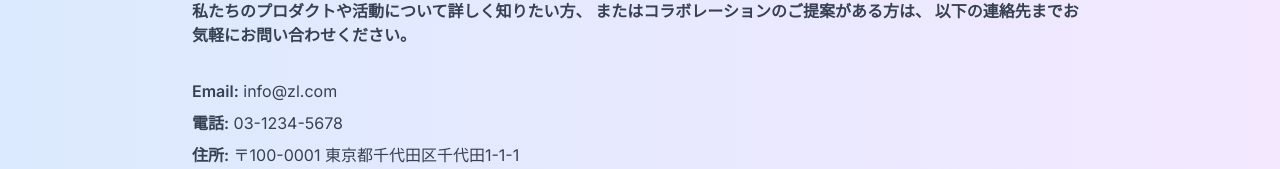
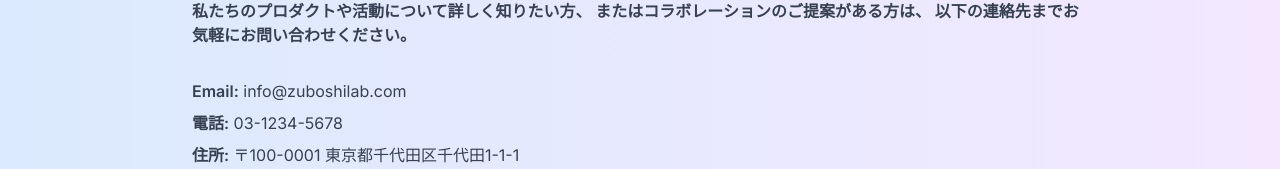
Before and after one commit to GakutoTobinaga/zuboshilab-web, a Next.js app: page /about in a window 1280 px wide. Shown: the part 453-622 px from the top of the page. Built offline with nearby package versions, Linux system fonts and the light colour scheme.

Commit message:
fix: 連絡先メールアドレスをinfo@zuboshilab.comに統一

```diff
--- a/src/components/about/ContactZl.tsx
+++ b/src/components/about/ContactZl.tsx
@@ -9,7 +9,7 @@
       </p>
       <div className="space-y-2">
         <p className="text-gray-700">
-          <span className="font-semibold">Email:</span> info@zl.com
+          <span className="font-semibold">Email:</span> info@zuboshilab.com
         </p>
         <p className="text-gray-700">
           <span className="font-semibold">電話:</span> 03-1234-5678
--- a/src/components/footer.tsx
+++ b/src/components/footer.tsx
@@ -20,7 +20,7 @@
           <div>
             <h3 className="text-foreground font-bold mb-4">お問い合わせ</h3>
             <p className="text-muted-foreground">
-              Email: contact@zuboshilab.com
+              Email: info@zuboshilab.com
               <br />
               Tel: 03-XXXX-XXXX
             </p>
```
